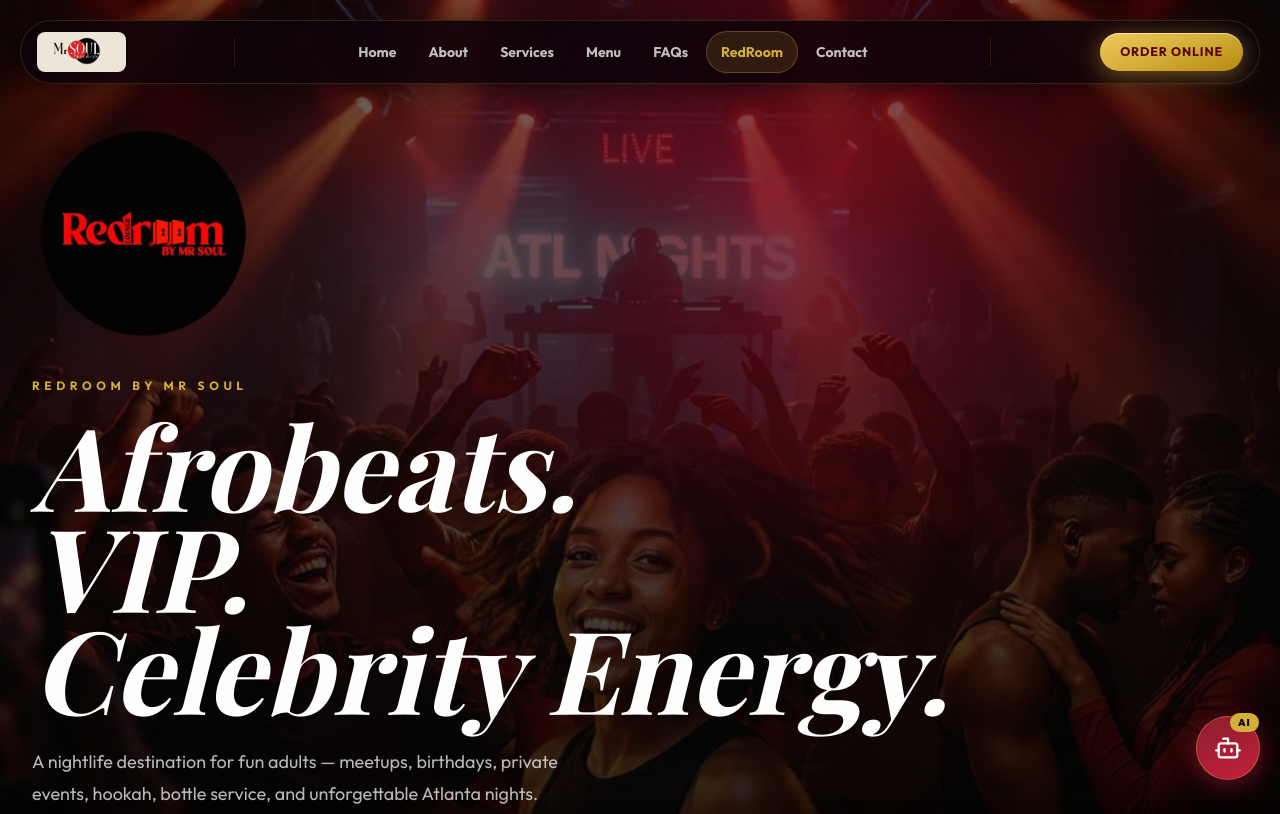
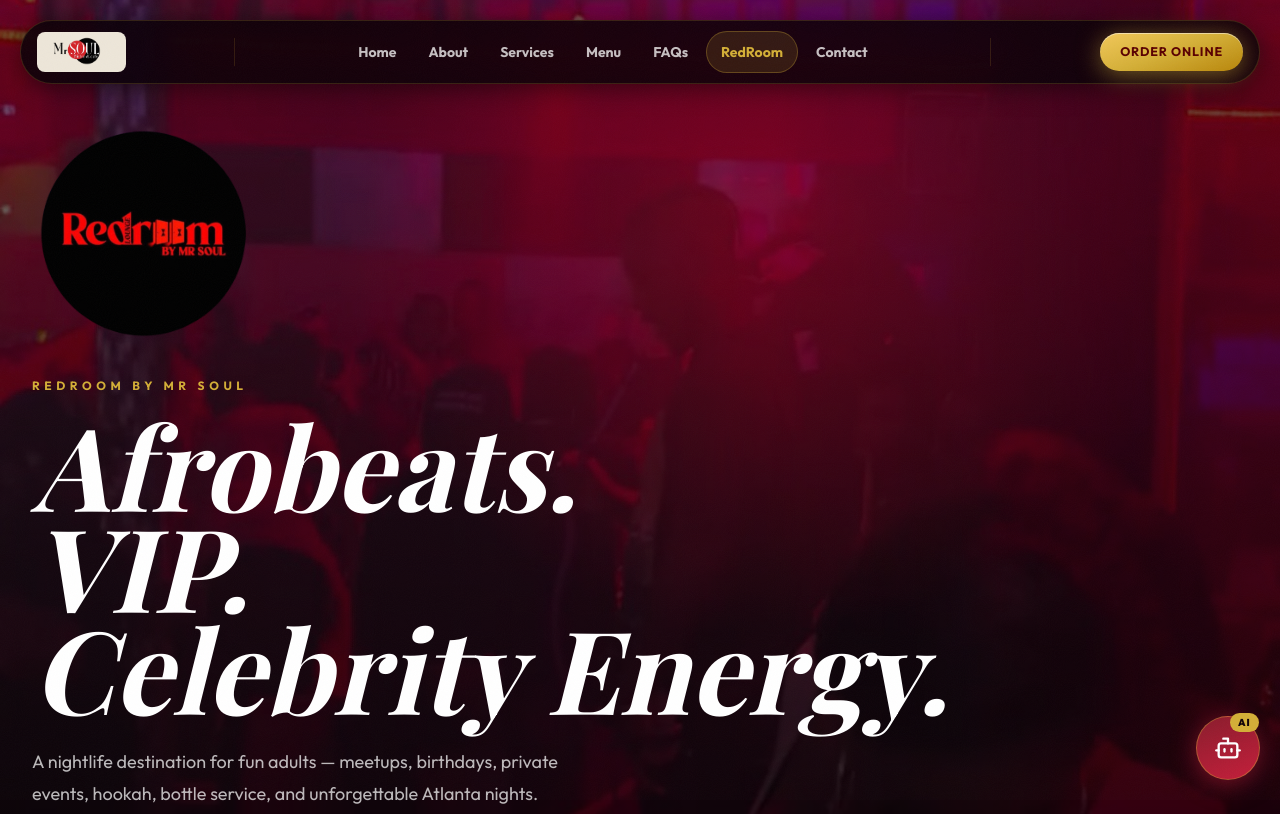
Before and after one commit to jayblast-spec/mr-soul-luxury-site, a Next.js app: page /redroom in a window 1280 px wide. Shown: the top 814 px of the page. Built offline with nearby package versions, Linux system fonts and the light colour scheme.

Commit message:
fix: replace generic hero background with real RedRoom venue photo

```diff
--- a/src/app/redroom/page.tsx
+++ b/src/app/redroom/page.tsx
@@ -88,7 +88,7 @@
       {/* HERO */}
       <section className="relative isolate min-h-screen overflow-hidden">
         <Image
-          src="/images/afrobeats-crowd.webp"
+          src="/images/gallery-packed-floor.jpg"
           alt="RedRoom nightlife"
           fill
           priority
```
